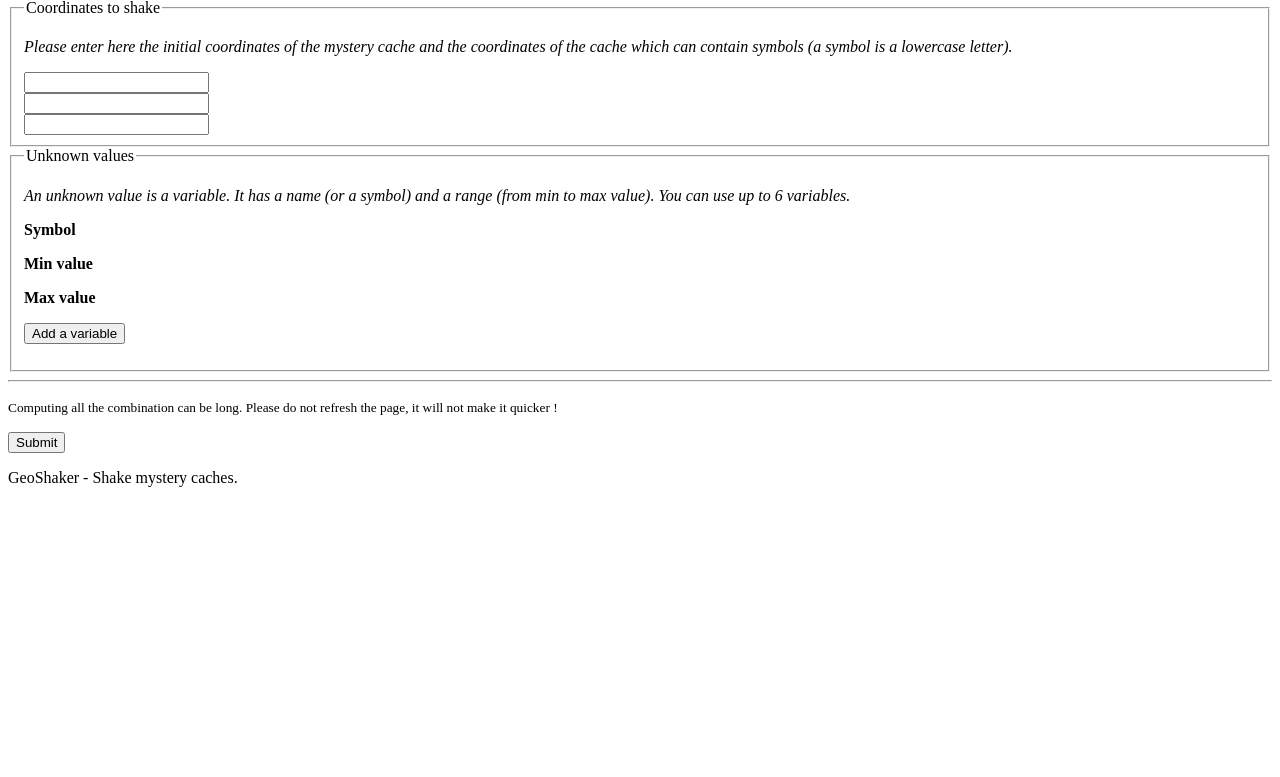
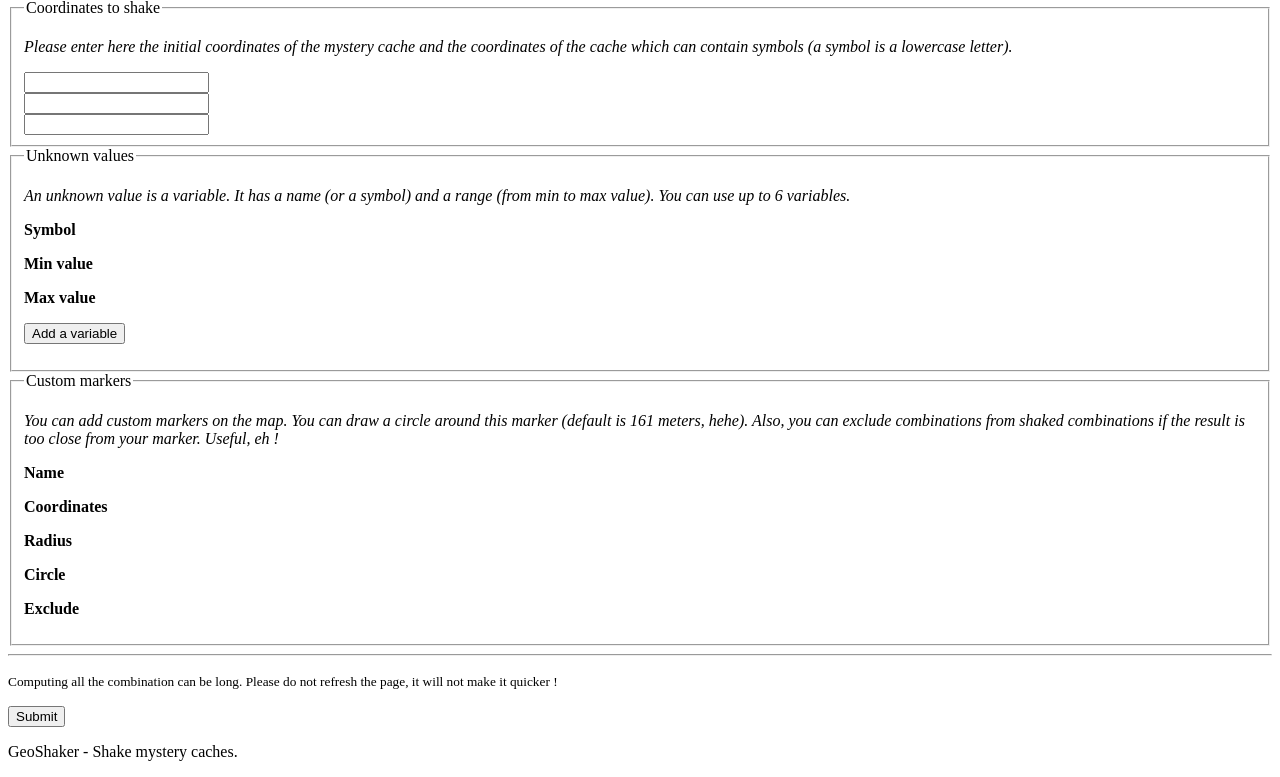
Before and after one commit to driquet/geoshaker, a Python web app: template geoshaker/frontend/templates/home.html in a window 1280 px wide. Shown: the part 115-892 px from the top of the page. Before the commit the page ends 602 px from the top, so only its background shows below. Run offline with Jinja, Linux system fonts and the light colour scheme; the template is opened without the code that fills it, so the values that code supplies are empty; some libraries are stand-ins or nearby versions.

Commit message:
Custom markers++ (does not work at this stage)

```diff
--- a/geoshaker/frontend/templates/forms.html
+++ b/geoshaker/frontend/templates/forms.html
@@ -18,7 +18,7 @@
 {%- endmacro %}
 
 {% macro form_variable(field, idx) -%}
-    <div class="form-group">
+    <div class="form-group unknowns">
         <label for="{{ field.symbol.id }}" class="col-sm-4 control-label">Variable {{ idx }}</label>
         <div class="col-sm-2 {% if 'symbol' in field.errors %}has-error{% endif %}">
             <input type="text" name="{{ field.symbol.id }}" id="{{ field.symbol.id }}" class="form-control"
@@ -34,3 +34,30 @@
         </div>
     </div>
 {%- endmacro %}
+
+{% macro form_custom(custom, idx) -%}
+    <div class="form-group">
+        <label for="{{ custom.custom_name.id }}" class="col-sm-1 control-label">{{ idx }}</label>
+        <div class="col-sm-3 {% if 'custom_name' in custom.errors %}has-error{% endif %}">
+            <input type="text" name="{{ custom.custom_name.id }}" id="{{ custom.custom_name.id }}" class="form-control">
+        </div>
+        <div class="col-sm-3 {% if 'coordinates' in custom.errors %}has-error{% endif %}">
+            <input type="text" name="{{ custom.coordinates.id }}" id="{{ custom.coordinates.id }}" class="form-control">
+        </div>
+
+        <div class="col-sm-2 {% if 'circle_radius' in custom.errors %}has-error{% endif %}">
+            <input type="text" name="{{ custom.circle_radius.id }}" id="{{ custom.circle_radius.id }}" class="form-control">
+        </div>
+
+        <div class="col-sm-1 {% if 'coordinates' in custom.errors %}has-error{% endif %}">
+            <input type="checkbox" name="{{ custom.circle_draw.id }}" id="{{ custom.circle_draw.id }}">
+            {{ custom.circle_draw.data }}
+        </div>
+
+        <div class="col-sm-1 {% if 'coordinates' in custom.errors %}has-error{% endif %}">
+            <input type="checkbox" name="{{ custom.exclude_from.id }}" id="{{ custom.exclude_from.id }}">
+            {{ custom.exclude_from.data }}
+        </div>
+
+    </div>
+{%- endmacro %}
--- a/geoshaker/frontend/templates/home.html
+++ b/geoshaker/frontend/templates/home.html
@@ -45,18 +45,42 @@
 
         </fieldset>
 
+        <fieldset>
+            <legend>Custom markers</legend>
+            <p>
+            <em>
+                You can add custom markers on the map. You can draw a circle around this marker (default is 161 meters, hehe).
+                Also, you can exclude combinations from shaked combinations if the result is too close from your marker.
+                Useful, eh !
+            </em>
+            </p>
+
+            <div class="form-group">
+                <p class="col-sm-offset-1 col-sm-3 text-center"><strong>Name</strong></p>
+                <p class="col-sm-3 text-center"><strong>Coordinates</strong></p>
+                <p class="col-sm-2 text-center"><strong>Radius</strong></p>
+                <p class="col-sm-1 text-center"><strong>Circle</strong></p>
+                <p class="col-sm-1 text-center"><strong>Exclude</strong></p>
+            </div>
+
+            {% for custom in form.customs %}
+                {{ m.form_custom(custom, loop.index) }}
+            {% endfor %}
+
+
+        </fieldset>
+
+
         <hr/>
-            <div class="alert alert-info hide" id="loading-div">
+        <div class="alert alert-info hide" id="loading-div">
             <p class="text-center">
             <small>
                 Computing all the combination can be long. Please do not refresh the page, it will not make it quicker !
             </small>
             </p>
-            </div>
+        </div>
 
-            <button type="submit" id="form_button" class="btn btn-default col-lg-offset-10">Submit</button>
-
-
+        <button type="submit" id="form_button" class="btn btn-default col-lg-offset-10">Submit</button>
 
     </form>
 {% endblock %}
@@ -66,7 +90,7 @@
 <script>
     $(document).ready(function () {
         $('#add_another_button').click(function () {
-            clone_field_list('div.form-group:last');
+            clone_field_list('.unknowns:last');
         });
 
         $('#form_button').click(function () {
--- a/geoshaker/frontend/views.py
+++ b/geoshaker/frontend/views.py
@@ -69,6 +69,11 @@ def home():
 
         return render_template('shaked.html', **context)
 
+    # If no custom markers exists
+    # Create one
+    if not len(form.customs):
+        form.customs.append_entry(forms.CustomItem())
+
     return render_template('home.html', form=form)
 
 @frontend.route('/static_files/<path:filename>')
```
Also changed, not shown: geoshaker/frontend/forms.py (+16 -1 lines).
